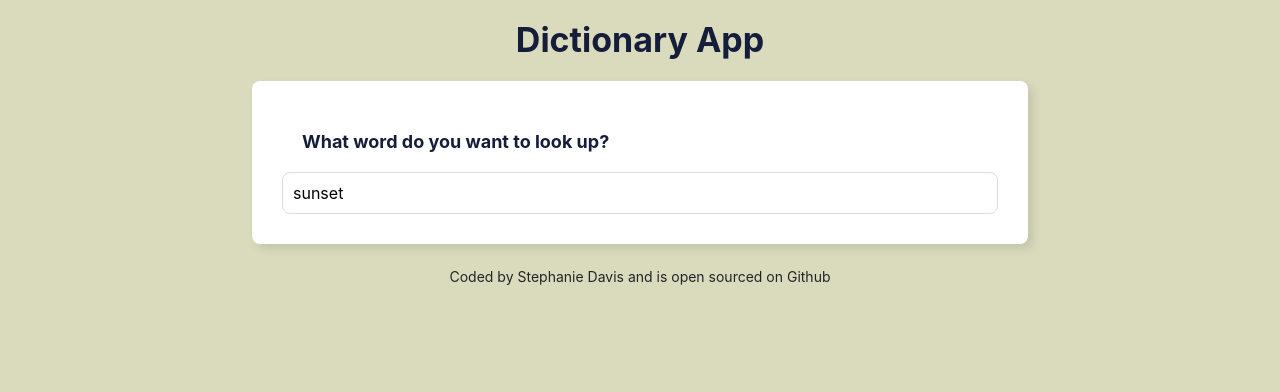
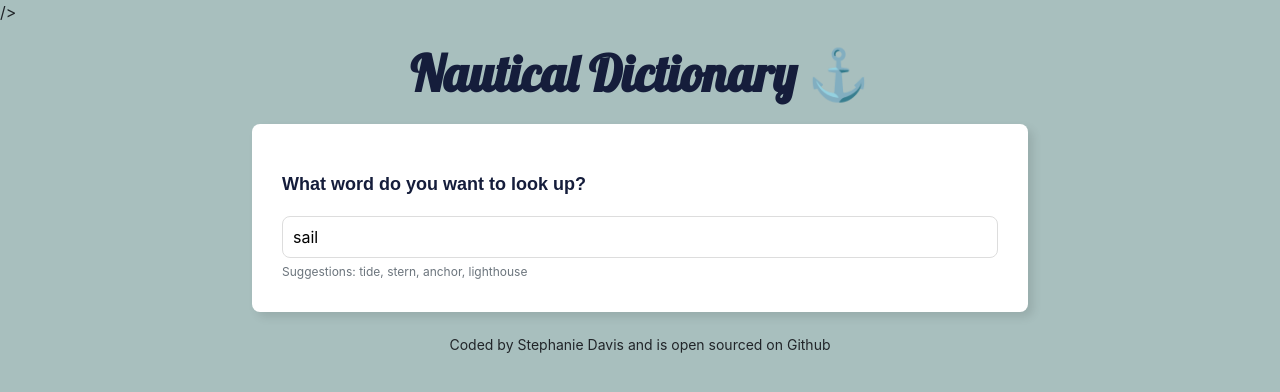
Before and after one commit to spechthalt/react-dictionary, a React (Create React App) app: page / in a window 1280 px wide. Shown: the top 392 px of the page. Built offline with nearby package versions, Linux system fonts and the light colour scheme; no server answers.

Commit message:
added more styling

```diff
--- a/public/index.html
+++ b/public/index.html
@@ -7,6 +7,15 @@
       rel="stylesheet"
       integrity="sha384-1BmE4kWBq78iYhFldvKuhfTAU6auU8tT94WrHftjDbrCEXSU1oBoqyl2QvZ6jIW3"
       crossorigin="anonymous"
+      <link
+      rel="preconnect"
+      href="https://fonts.googleapis.com"
+    />
+    <link rel="preconnect" href="https://fonts.gstatic.com" crossorigin />
+    <link
+      href="https://fonts.googleapis.com/css2?family=Lobster&family=Playfair+Display:wght@700&family=Poppins:wght@500;700&display=swap"
+      rel="stylesheet"
+    />
     />
 
     <meta name="viewport" content="width=device-width, initial-scale=1" />
--- a/src/App.css
+++ b/src/App.css
@@ -1,15 +1,16 @@
 body {
-  background: #dadbbd;
+  background: #a8bfbe;
 }
 
 .App {
   max-width: 800px;
-  margin: 0 auto;
+  margin: 20px auto;
 }
 
 .App h1 {
   margin: 20px;
-  font-size: 34px;
+  font-size: 50px;
+  font-family: Lobster;
   font-weight: bold;
   color: #151d3b;
 }
--- a/src/App.js
+++ b/src/App.js
@@ -6,9 +6,9 @@
     <div className="App">
       <div className="container">
         <header className="App-header">
-          <h1>Dictionary App</h1>
+          <h1>Nautical Dictionary ⚓️</h1>
         </header>
-        <Dictionary defaultKeyword={"sunset"} />
+        <Dictionary defaultKeyword={"sail"} />
 
         <footer>
           <small>Coded by Stephanie Davis and is open sourced on Github</small>
--- a/src/Dictionary.css
+++ b/src/Dictionary.css
@@ -14,6 +14,11 @@
 }
 
 .Dictionary h1 {
+  font-family: sans-serif;
   font-size: 18px;
-  margin: 20px;
+  margin: 20px 0;
 }
+
+.Dictionary small {
+  font-size: 12px;
+}
--- a/src/Dictionary.js
+++ b/src/Dictionary.js
@@ -55,6 +55,9 @@
               onChange={updateKeyword}
             />
           </form>
+          <small className="text-muted">
+            Suggestions: tide, stern, anchor, lighthouse
+          </small>
         </section>
 
         <Results results={results} />
```
